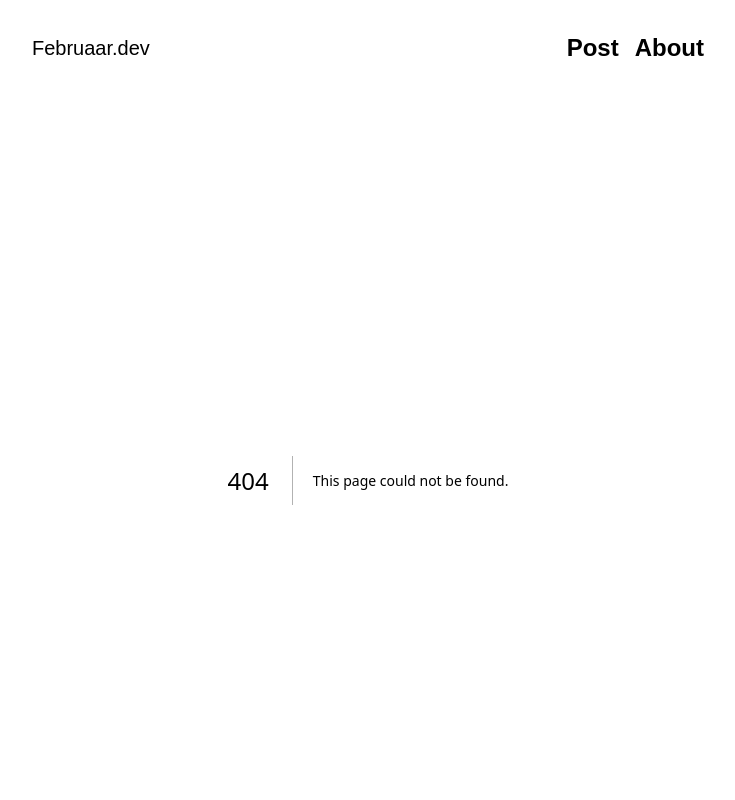
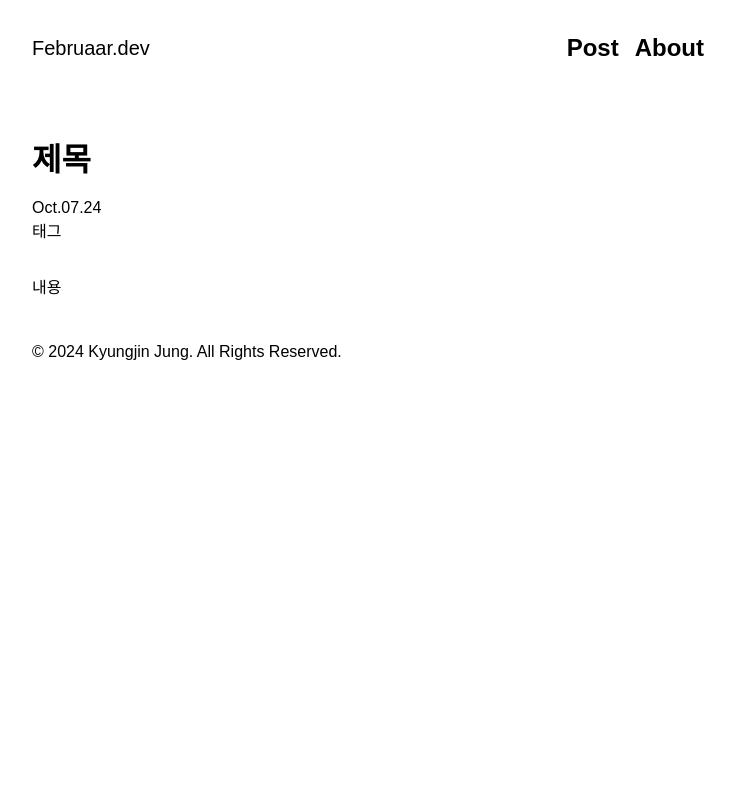
Before and after one commit to Februaar/februaar.dev, a Next.js app: page /posts in a window 1280 px wide. Before the commit this address had no page. Shown: the top 800 px of the page, without its empty margins (272-1007 px from the left). Built offline with nearby package versions, Linux system fonts and the light colour scheme.

Commit message:
design: postdetailpage ui

```diff
--- /dev/null
+++ b/src/app/posts/page.tsx
@@ -0,0 +1,15 @@
+export default function PostDetailPage() {
+  return (
+    <div>
+      <div className="py-8">
+        <h1 className="text-[32px] font-bold mt-6 mb-3">제목</h1>
+        <div>
+          <span>Oct.07.24</span>
+          <div>태그</div>
+        </div>
+      </div>
+
+      <div>내용</div>
+    </div>
+  );
+}
```
